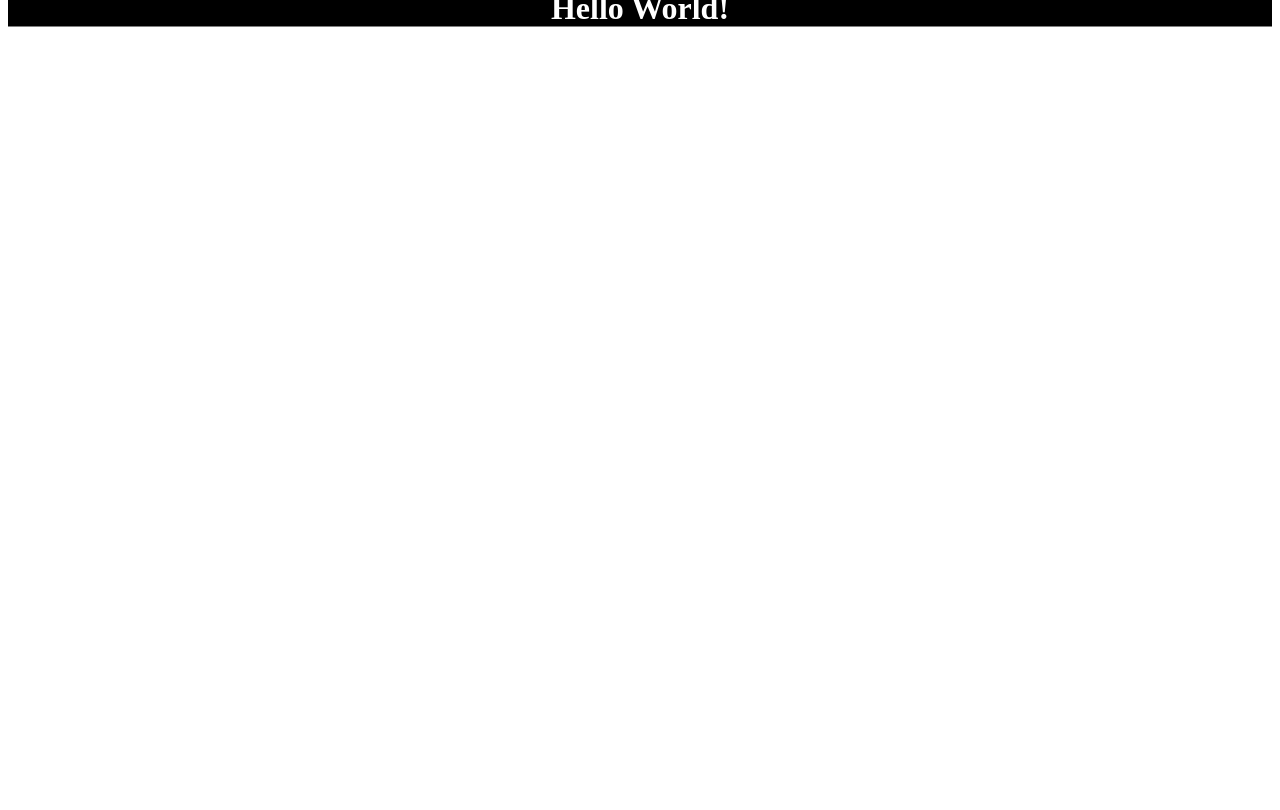
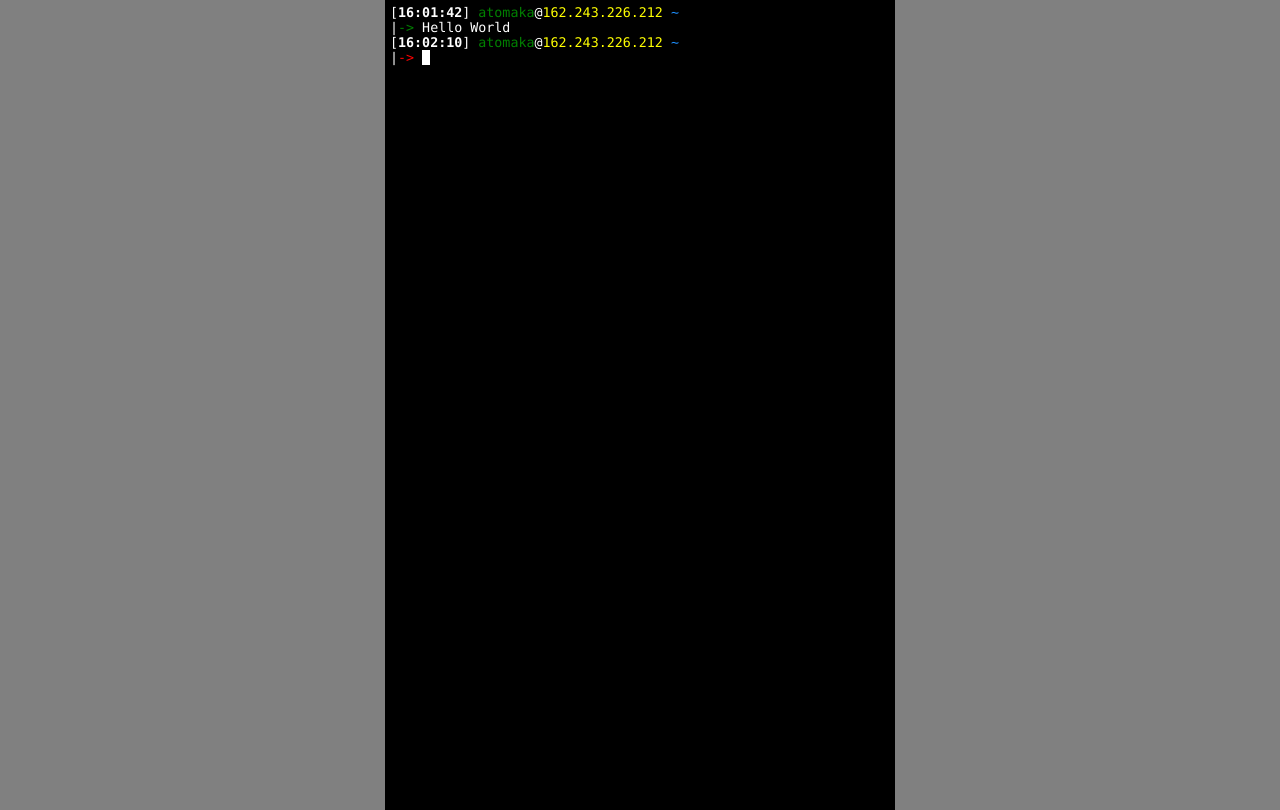
Before and after one commit to atomaka/tc362, a plain HTML site: page files/index.html in a window 1280 px wide. Drawn offline with Linux system fonts and the light colour scheme.

Commit message:
Create hello world template

```diff
--- a/files/index.html
+++ b/files/index.html
@@ -4,21 +4,65 @@
     <meta charset="utf-8">
     <title>Hello World</title>
     <style>
-      h1 {
-        position: relative;
-        top: 50%;
-        transform: translateY(-50%);
+      html {
+        height: 100%;
+        background: gray;
+      }
 
-        margin: 0;
+      body {
+        width: 500px;
+        min-height: 100%;
 
-        text-align: center;
+        margin: auto;
+        padding: 5px;
+
+        background: black;
+
         color: white;
-        background: black;
+        font-size: 10pt;
+        font-family: "Lucida Console", Monaco, monospace
+      }
+
+      .time {
+        font-weight: bold;
+      }
+      .username {
+        color: green;
+      }
+      .server {
+        color: yellow;
+      }
+      .pwd {
+        color: dodgerblue;
+      }
+      .bad-prompt {
+        color: red;
+      }
+      .good-prompt {
+        color: green;
+      }
+      .cursor {
+        width: 8px;
+        height: 15px;
+        display: inline-block;
+
+        background: white;
       }
     </style>
+    </style>
   </head>
-
   <body>
-    <h1>Hello World!</h1>
+    <div>
+      [<span class="time">16:01:42</span>]
+      <span class="username">atomaka</span>@<span class="server">162.243.226.212</span>
+      <span class="pwd">~</span><br/>
+      |<span class="good-prompt">-&gt;</span> Hello World
+    </div>
+    <div>
+      [<span class="time">16:02:10</span>]
+      <span class="username">atomaka</span>@<span class="server">162.243.226.212</span>
+      <span class="pwd">~</span><br/>
+      |<span class="bad-prompt">-&gt;</span> <span class="cursor">&nbsp;</span>
+    </div>
   </body>
 </html>
```
